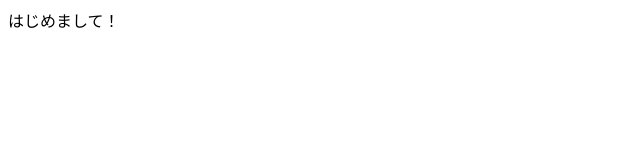
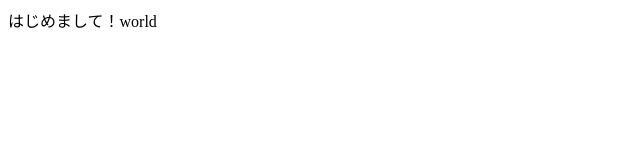
Before and after one commit to Koheibass/getstaticprops-example, a Next.js app: page / in a window 1280 px wide. Shown: the top 160 px of the page, without its empty margins (0-640 px from the left). Built offline with nearby package versions, Linux system fonts and the light colour scheme.

Commit message:
文字追加

```diff
--- a/src/pages/index.js
+++ b/src/pages/index.js
@@ -9,7 +9,7 @@ export default function Home({ text }) {
 export const getStaticProps = () => {
   return {
     props: {
-      text: "はじめまして！"
+      text: "はじめまして！world"
     }
   }
 }
```
